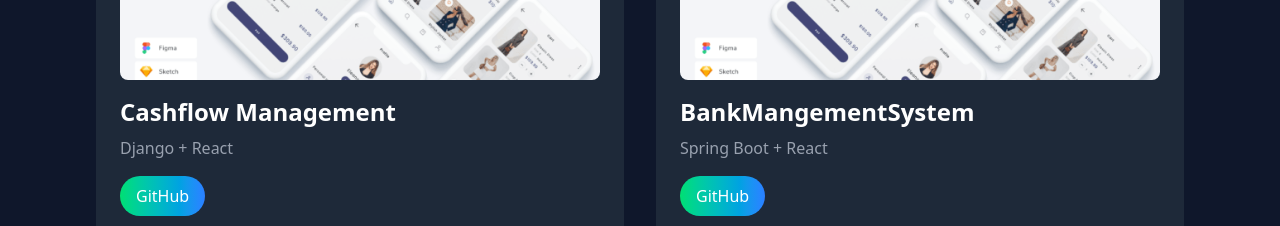
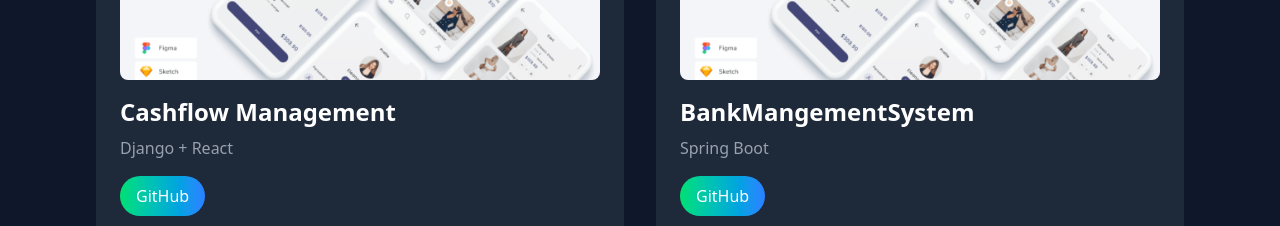
Before and after one commit to Ifeanyisunday/Portfolio, a React (Vite) app: page / in a window 1280 px wide. Shown: the part 2940-3166 px from the top of the page. Built offline with nearby package versions, Linux system fonts and the light colour scheme.

Commit message:
portfolio

```diff
--- a/src/components/Projects.jsx
+++ b/src/components/Projects.jsx
@@ -27,7 +27,7 @@ const projects = [
         id:4,
         image: ecommerce,
         name: "BankMangementSystem",
-        technologies: "Spring Boot + React",
+        technologies: "Spring Boot",
         github: "https://github.com/Ifeanyisunday"
     }
 ]
```
